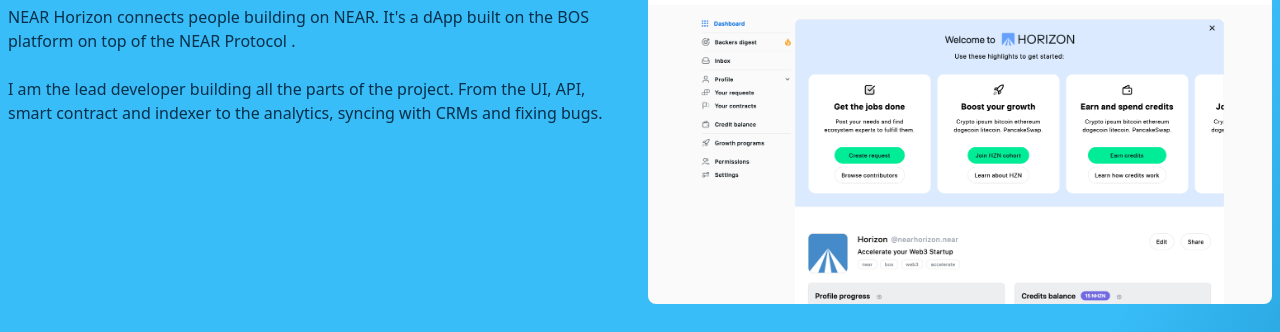
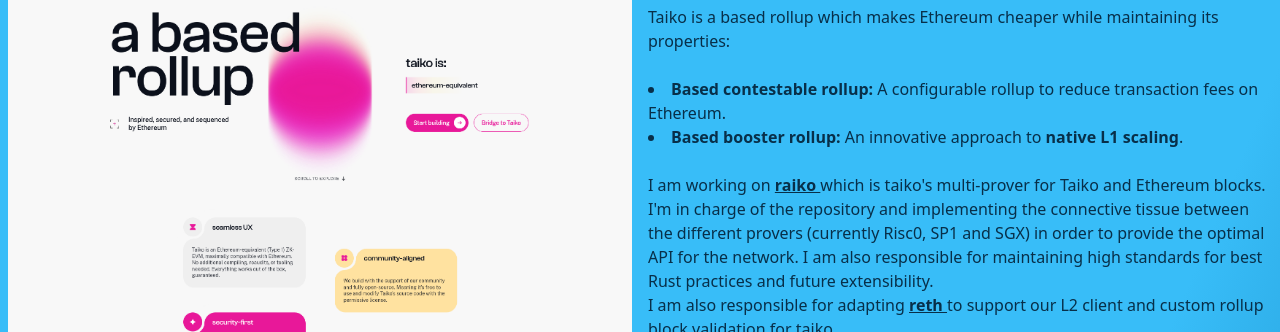
Before and after one commit to petarvujovic98/website, an Astro site: page / in a window 1280 px wide. Shown: the part 583-915 px from the top of the page. Built offline with nearby package versions, Linux system fonts and the light colour scheme; Astro itself is replaced by a stand-in of ours.

Commit message:
feat: Add taiko entry and make horizon part of history

```diff
--- a/src/components/Work.astro
+++ b/src/components/Work.astro
@@ -15,7 +15,11 @@
 ---
 
 <div class="grid grid-cols-1 md:grid-cols-2 w-full gap-4">
-  <Image src={image} alt={title} class="w-full rounded-lg" />
+  <Image
+    src={image}
+    alt={title}
+    class="w-full rounded-lg max-h-[420px] object-cover object-top"
+  />
 
   <div
     class:list={[
--- a/src/pages/index.astro
+++ b/src/pages/index.astro
@@ -1,5 +1,6 @@
 ---
 import hznScreenshot from "@assets/hzn-screenshot.png";
+import taikoScreenshot from "@assets/taiko.png";
 import sqlifyScreenshot from "@assets/sqlify-screenshot.png";
 import nearScreenshot from "@assets/near-sdk-js.png";
 import zapierScreenshot from "@assets/zapier.webp";
@@ -29,7 +30,7 @@
     </h1>
 
     <h2 class="text-3xl font-semibold">
-      I build consumer apps and developer tools.
+      I build infrastructure, consumer apps and developer tools.
     </h2>
 
     <h3 class="text-2xl font-semibold">
@@ -39,6 +40,78 @@
 
     <section class="flex flex-col gap-8 mt-8 justify-center items-center">
       <h3 class="text-2xl font-semibold w-full">What I'm doing now</h3>
+
+      <Work
+        image={taikoScreenshot}
+        title="taiko"
+        url="https://taiko.xyz"
+        github="https://github.com/taikoxyz"
+      >
+        <div slot="description">
+          <p>
+            Taiko is a
+            <a
+              href="https://docs.taiko.xyz/core-concepts/based-sequencing"
+              target="_blank"
+              rel="noopener noreferrer"
+            >
+              based rollup
+            </a>
+            which makes Ethereum cheaper while maintaining its properties:
+          </p>
+          <br />
+          <ul class="flex flex-col list-disc list-inside">
+            <li>
+              <a
+                href="https://docs.taiko.xyz/core-concepts/contestable-rollups"
+                target="_blank"
+                rel="noopener noreferrer"
+                class="font-semibold"
+              >
+                Based contestable rollup:
+              </a> A configurable rollup to reduce transaction fees on Ethereum.
+            </li>
+            <li>
+              <a
+                href="https://docs.taiko.xyz/core-concepts/booster-rollups"
+                target="_blank"
+                rel="noopener noreferrer"
+                class="font-semibold"
+              >
+                Based booster rollup:
+              </a> An innovative approach to <strong>native L1 scaling</strong>.
+            </li>
+          </ul>
+          <br />
+          <p>
+            I am working on
+            <a
+              href="https://github.com/taikoxyz/raiko"
+              target="_blank"
+              rel="noopener noreferrer"
+              class="font-semibold underline"
+            >
+              raiko
+            </a>
+            which is taiko's multi-prover for Taiko and Ethereum blocks. I'm in charge
+            of the repository and implementing the connective tissue between the
+            different provers (currently Risc0, SP1 and SGX) in order to provide
+            the optimal API for the network. I am also responsible for maintaining
+            high standards for best Rust practices and future extensibility.
+            <br />
+            I am also responsible for adapting
+            <a
+              href="https://github.com/taikoxyz/taiko-reth"
+              target="_blank"
+              rel="noopener noreferrer"
+              class="font-semibold underline"
+            >
+              reth
+            </a>
+            to support our L2 client and custom rollup block validation for taiko.
+          </p>
+        </div>
+      </Work>
 
       <Work
         image={hznScreenshot}
@@ -63,7 +136,7 @@
           </a>.
           <br />
           <br />
-          I am the lead developer building all the parts of the project. From the
+          I was the lead developer building all the parts of the project. From the
           UI, API, smart contract and indexer to the analytics, syncing with CRMs
           and fixing bugs.
         </p>
```
Also changed, not shown: src/assets/taiko.png (added).
